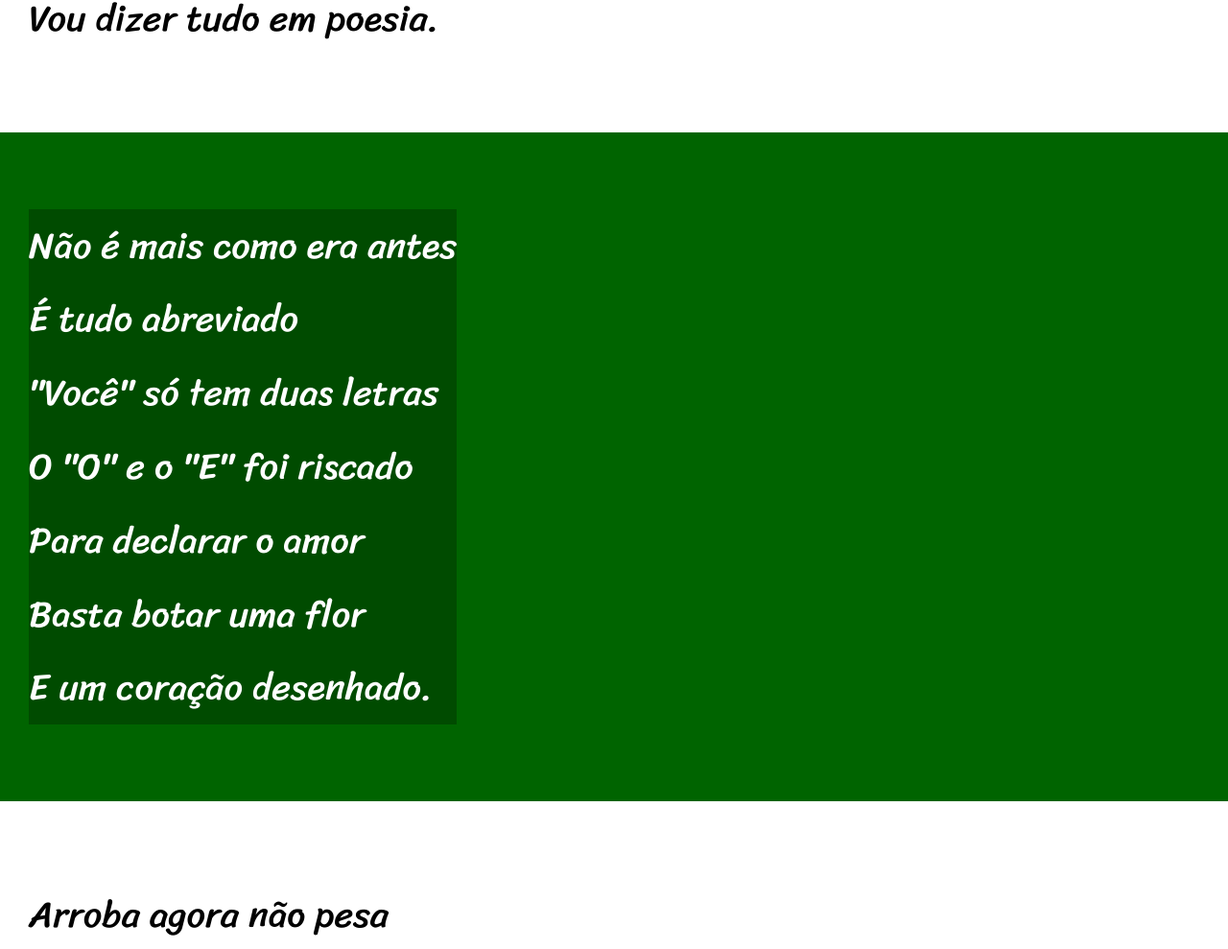
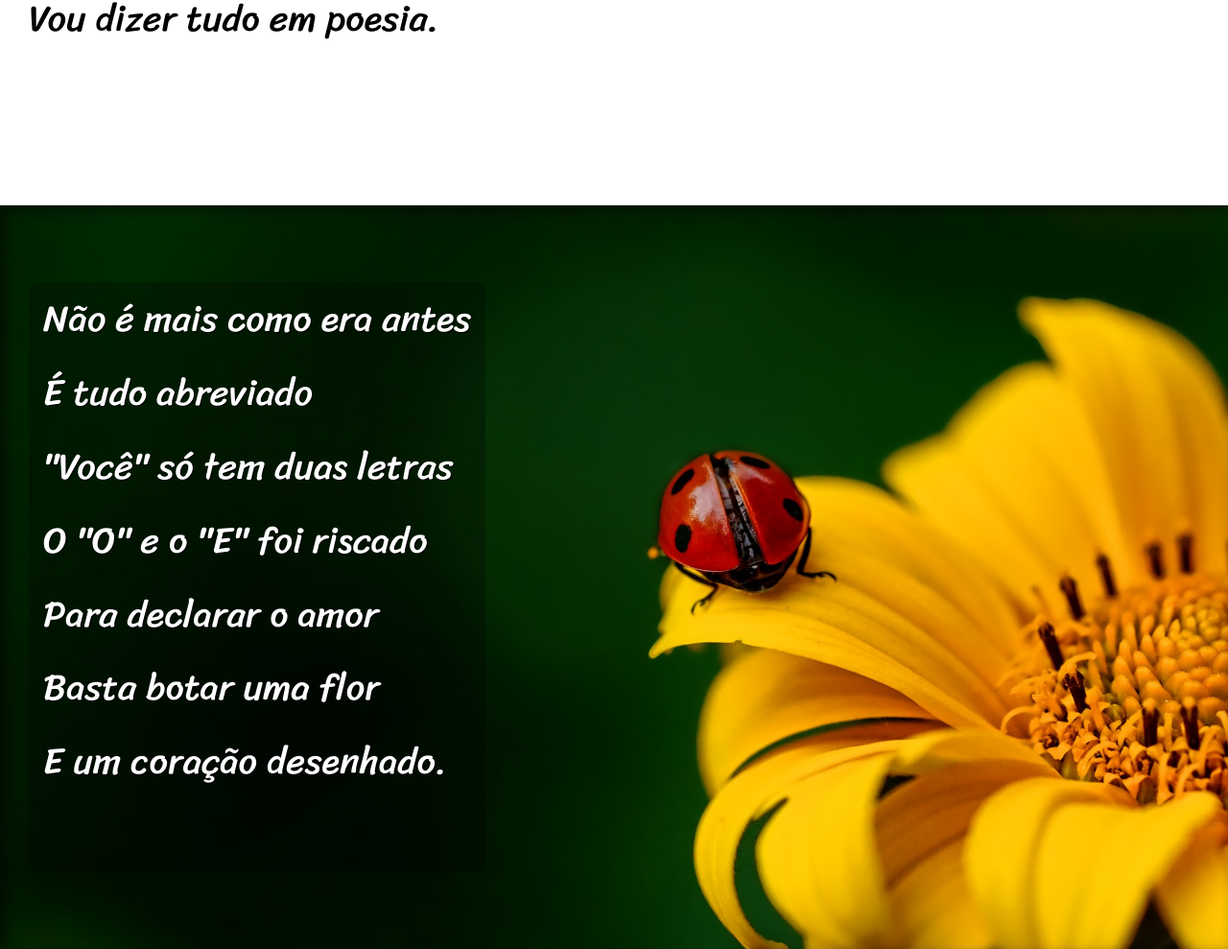
Before and after one commit to LRConforto/html-css, a plain HTML site: page Desafios/Desafio 12/index.html in a window 1280 px wide. Shown: the part 749-1738 px from the top of the page at 96% size. Drawn offline with Linux system fonts and the light colour scheme.

Commit message:
Terminando Desafio Cordel

```diff
--- a/Desafios/Desafio 12/estilo/style.css
+++ b/Desafios/Desafio 12/estilo/style.css
@@ -44,6 +44,10 @@ section {
     line-height: 2em;
 }
 
+section > p {
+    padding-bottom: 2em;
+}
+
 .normal {
     background-color: white;
     color: black;
@@ -51,13 +55,28 @@ section {
 
 .imagem {
     background-color: darkgreen;
+    background-position: right center;
+    background-size: cover;
+    background-attachment: fixed;
     color: white;
-
+    box-shadow: inset 6px 6px 13px 0px rgba(0, 0, 0, 0.474);
 }
 
+#img1 {
+    background-image: url(../imagens/background001.jpg);
+}
+
+#img2 {
+    background-image: url(../imagens/background002.jpg);
+}
 .imagem > p {
+
+    border-radius: 10px;
+    padding-left: 15px;
+    padding-right: 15px;
     display: inline-block;
     background-color: rgba(0, 0, 0, 0.253);
+    text-shadow: 1px 1px 0px black;
 }
 
 a {
@@ -72,6 +91,7 @@ a:hover {
 
 
 footer {
+    padding: 10px;
     background-color: black;
     color: white;
     text-align: center;
--- a/Desafios/Desafio 12/index.html
+++ b/Desafios/Desafio 12/index.html
@@ -27,7 +27,7 @@
 
 
 
-    <section class="imagem">
+    <section class="imagem" id="img1">
         <p>
             Não é mais como era antes <br>
             É tudo abreviado <br>
@@ -65,7 +65,7 @@
 
 
 
-    <section class="imagem">
+    <section class="imagem" id="img2">
         <p>
             Tenho saudade das cartas <br>
             Escritas com a própria mão <br>
```
